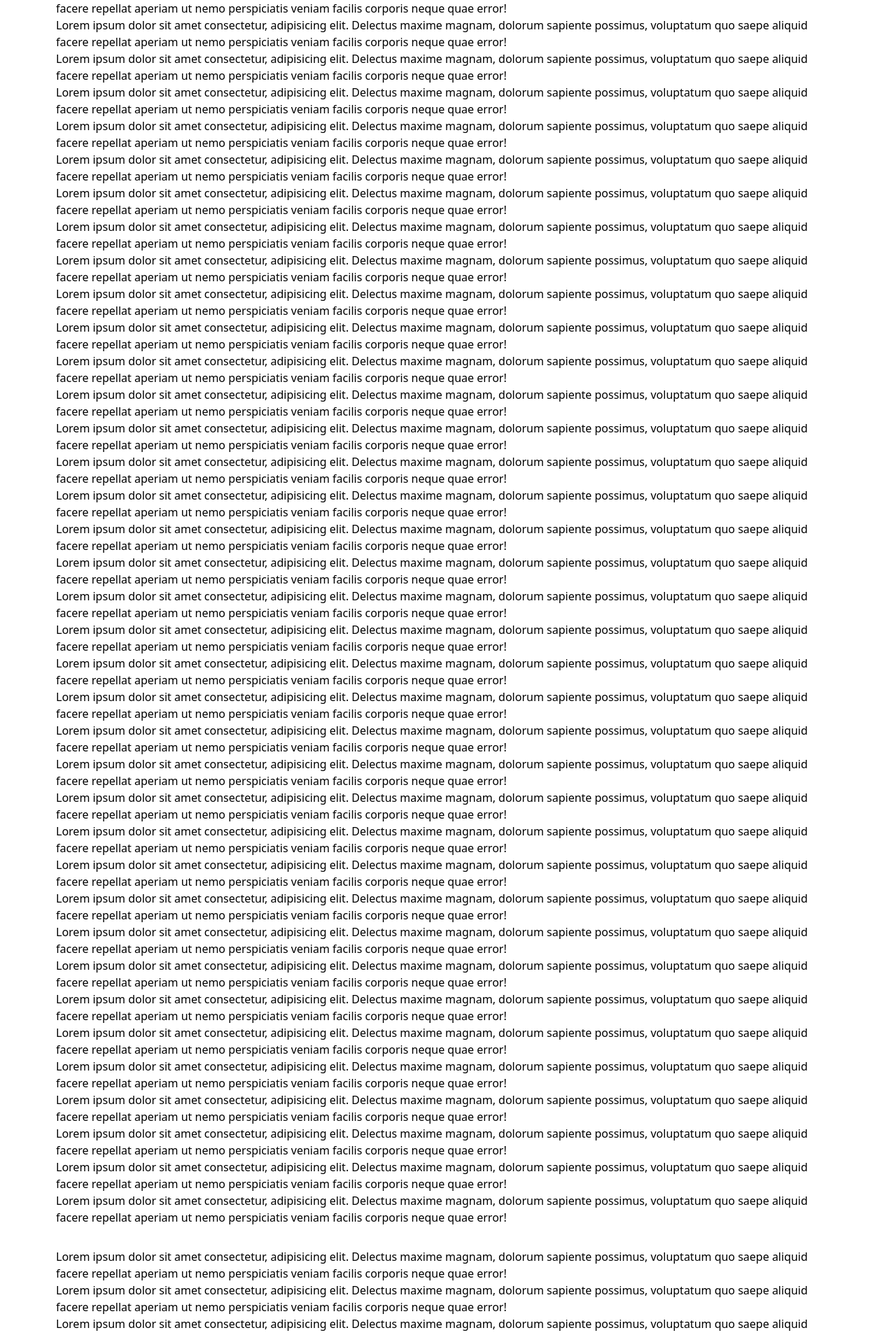
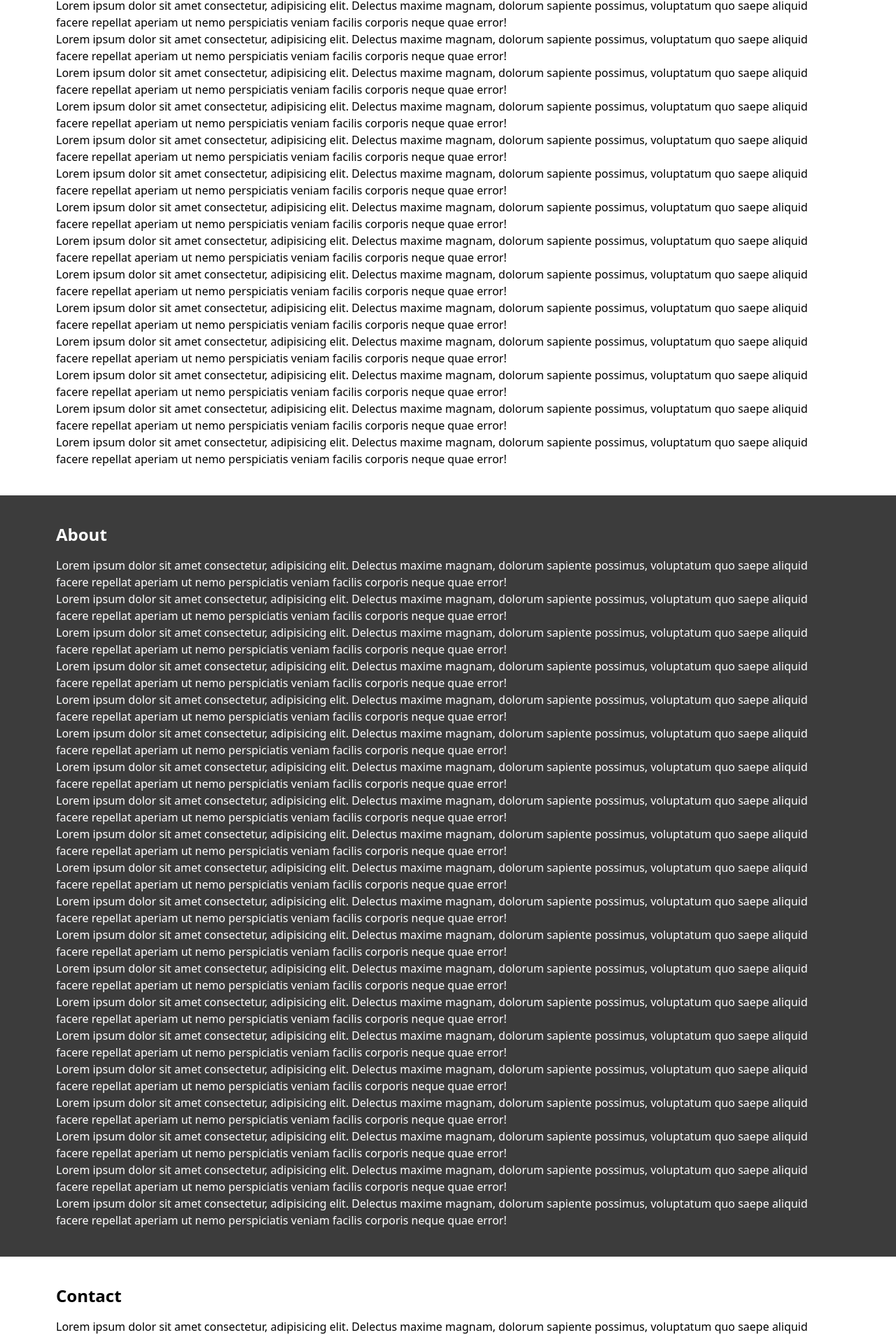
Before and after one commit to IzumiLLC/corp_website, a Nuxt app: page / in a window 1280 px wide. Shown: the part 840-2748 px from the top of the page at 70% size. Built offline with nearby package versions, Linux system fonts and the light colour scheme.

Commit message:
💄 Footer追加&ページUI枠組み

```diff
--- a/src/app.vue
+++ b/src/app.vue
@@ -10,4 +10,5 @@ useHead({
 <template>
   <HomeHeader />
   <NuxtPage />
+  <HomeFooter />
 </template>
--- /dev/null
+++ b/src/components/HomeFooter.vue
@@ -0,0 +1,10 @@
+<template>
+  <footer>
+    <div class="px-10">
+      <div class="h-0.5 bg-gradient-to-r from-light-blue-300 to-blue-400" />
+      <div class="py-10">
+        <small class="text-xs">&copy; 2022 Izumi LLC</small>
+      </div>
+    </div>
+  </footer>
+</template>
--- a/src/pages/index.vue
+++ b/src/pages/index.vue
@@ -1,30 +1,41 @@
 <template>
-  <div class="mt-8 text-center">
-    <h2 class="text-2xl font-bold">楽をつくる、楽しいをつくる</h2>
-    <h3 class="text-lg">Creating Ease, Creating Fun</h3>
+  <div
+    class="py-40 text-center bg-gradient-to-br from-light-blue-300 to-blue-400 text-white text-shadow"
+  >
+    <h2 class="text-3xl font-bold">楽をつくる、楽しいをつくる</h2>
+    <h3 class="mt-2 text-xl">Creating Ease, Creating Fun</h3>
   </div>
-  <div id="products" class="mt-8 px-20">
-    <p v-for="i in 50" :key="i">
-      Lorem ipsum dolor sit amet consectetur, adipisicing elit. Delectus maxime
-      magnam, dolorum sapiente possimus, voluptatum quo saepe aliquid facere
-      repellat aperiam ut nemo perspiciatis veniam facilis corporis neque quae
-      error!
-    </p>
+  <div id="products" class="px-20 py-10 bg-white">
+    <h4 class="text-2xl font-bold">Products</h4>
+    <div class="pt-4">
+      <p v-for="i in 20" :key="i">
+        Lorem ipsum dolor sit amet consectetur, adipisicing elit. Delectus
+        maxime magnam, dolorum sapiente possimus, voluptatum quo saepe aliquid
+        facere repellat aperiam ut nemo perspiciatis veniam facilis corporis
+        neque quae error!
+      </p>
+    </div>
   </div>
-  <div id="about" class="mt-8 px-20">
-    <p v-for="i in 50" :key="i">
-      Lorem ipsum dolor sit amet consectetur, adipisicing elit. Delectus maxime
-      magnam, dolorum sapiente possimus, voluptatum quo saepe aliquid facere
-      repellat aperiam ut nemo perspiciatis veniam facilis corporis neque quae
-      error!
-    </p>
+  <div id="about" class="px-20 py-10 bg-dark-100 text-white">
+    <h4 class="text-2xl font-bold">About</h4>
+    <div class="pt-4">
+      <p v-for="i in 20" :key="i">
+        Lorem ipsum dolor sit amet consectetur, adipisicing elit. Delectus
+        maxime magnam, dolorum sapiente possimus, voluptatum quo saepe aliquid
+        facere repellat aperiam ut nemo perspiciatis veniam facilis corporis
+        neque quae error!
+      </p>
+    </div>
   </div>
-  <div id="contact" class="mt-8 px-20">
-    <p v-for="i in 50" :key="i">
-      Lorem ipsum dolor sit amet consectetur, adipisicing elit. Delectus maxime
-      magnam, dolorum sapiente possimus, voluptatum quo saepe aliquid facere
-      repellat aperiam ut nemo perspiciatis veniam facilis corporis neque quae
-      error!
-    </p>
+  <div id="contact" class="px-20 py-10 bg-white">
+    <h4 class="text-2xl font-bold">Contact</h4>
+    <div class="pt-4">
+      <p v-for="i in 20" :key="i">
+        Lorem ipsum dolor sit amet consectetur, adipisicing elit. Delectus
+        maxime magnam, dolorum sapiente possimus, voluptatum quo saepe aliquid
+        facere repellat aperiam ut nemo perspiciatis veniam facilis corporis
+        neque quae error!
+      </p>
+    </div>
   </div>
 </template>
```
